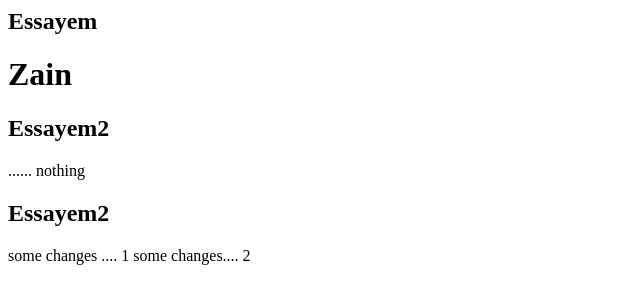
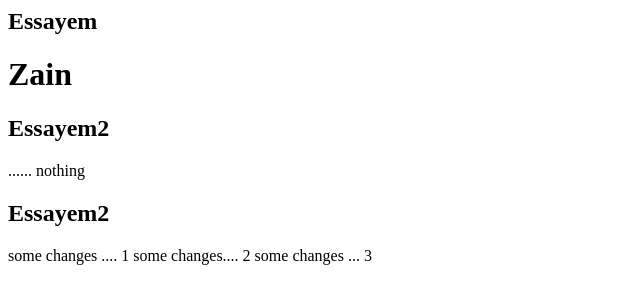
Before and after one commit to MESSAYEM/frontendTest, a plain HTML site: page index.html in a window 1280 px wide. Shown: the whole page, without its empty margins (0-640 px from the left). Drawn offline with Linux system fonts and the light colour scheme.

Commit message:
Changes 3

```diff
--- a/index.html
+++ b/index.html
@@ -14,7 +14,7 @@
 		some changes .... 1
 		some changes.... 2
 
-
+                some changes ... 3
 	</head>
 
 </html>
```
